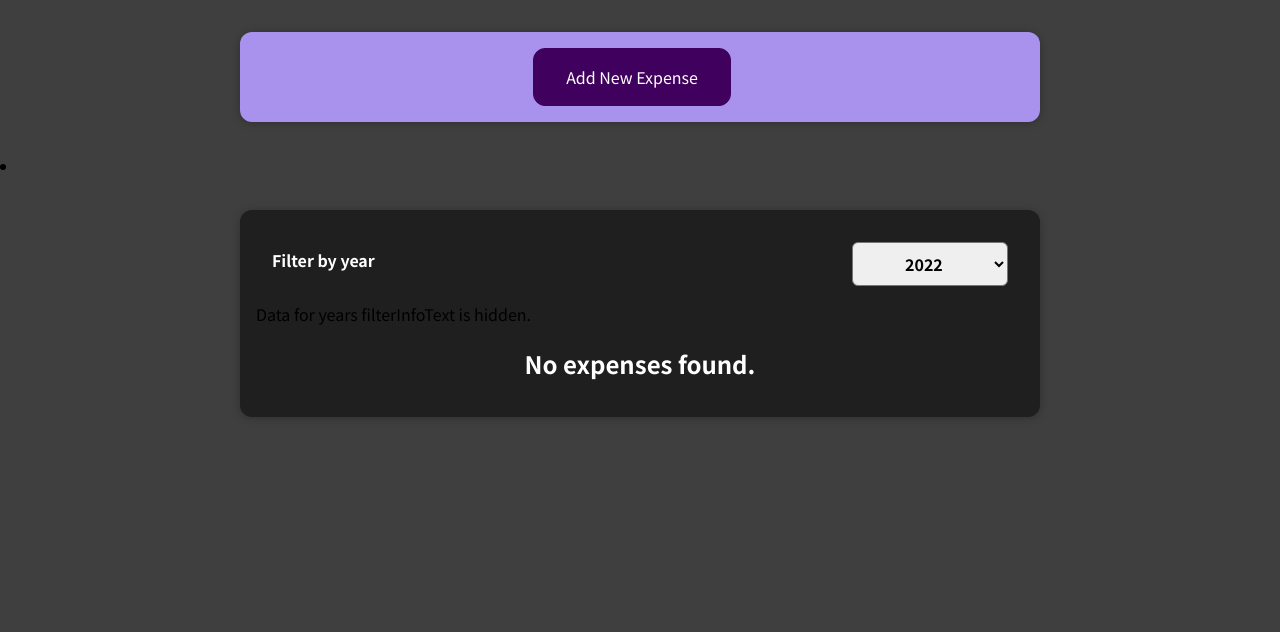
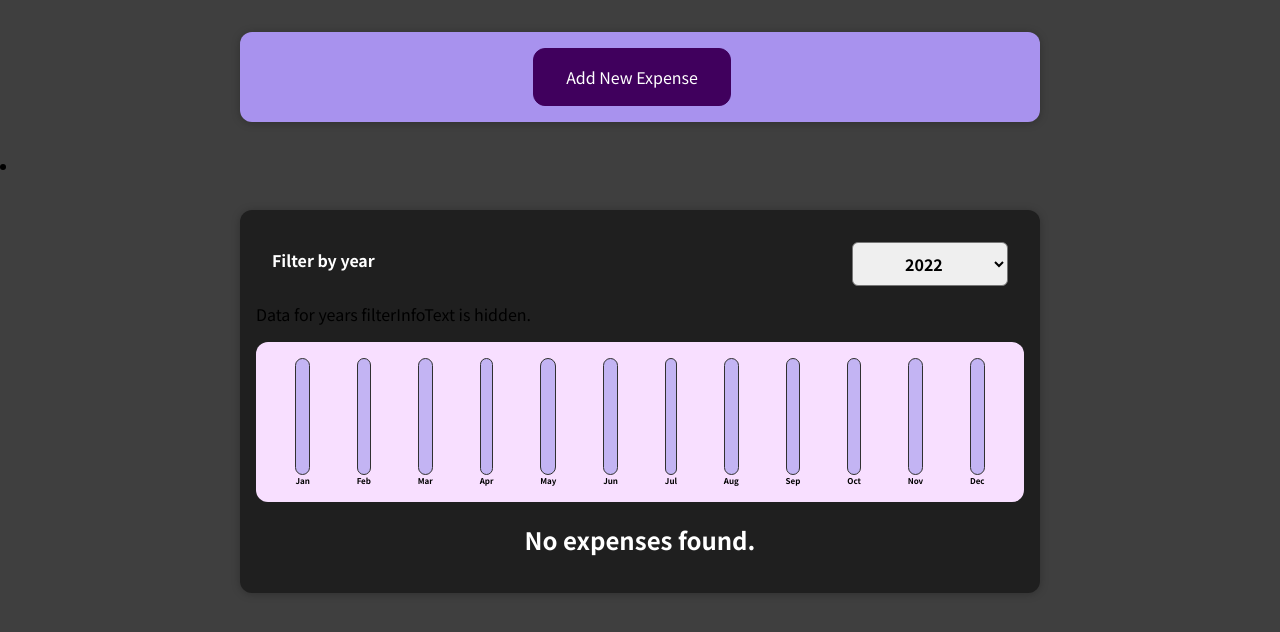
Before and after one commit to socool/udemy-react-complete-guide-code, a React (Create React App) app: page / in a window 1280 px wide. Shown: the top 632 px of the page. Built offline with nearby package versions, Linux system fonts and the light colour scheme.

Commit message:
add chart components

```diff
--- /dev/null
+++ b/src/components/Chart/Chart.css
@@ -0,0 +1,9 @@
+.chart {
+  padding: 1rem;
+  border-radius: 12px;
+  background-color: #f8dfff;
+  text-align: center;
+  display: flex;
+  justify-content: space-around;
+  height: 10rem;
+}
--- /dev/null
+++ b/src/components/Chart/Chart.js
@@ -0,0 +1,23 @@
+import React from "react";
+import ChartBar from "./ChartBar";
+import "./Chart.css";
+
+const Chart = (props) => {
+  const totalMaximum = Math.max(
+    ...props.dataPoints.map((dataPoint) => dataPoint.value)
+  );
+  return (
+    <div className="chart">
+      {props.dataPoints.map((dataPoint) => (
+        <ChartBar
+          value={dataPoint.value}
+          label={dataPoint.label}
+          max={totalMaximum}
+          key={dataPoint.label}
+        />
+      ))}
+    </div>
+  );
+};
+
+export default Chart;
--- /dev/null
+++ b/src/components/Chart/ChartBar.css
@@ -0,0 +1,30 @@
+.chart-bar {
+  height: 100%;
+  display: flex;
+  flex-direction: column;
+  align-items: center;
+}
+
+.chart-bar__inner {
+  height: 100%;
+  width: 100%;
+  border: 1px solid #313131;
+  border-radius: 12px;
+  background-color: #c3b4f3;
+  overflow: hidden;
+  display: flex;
+  flex-direction: column;
+  justify-content: flex-end;
+}
+
+.chart-bar__fill {
+  background-color: #4826b9;
+  width: 100%;
+  transition: all 0.3s ease-out;
+}
+
+.chart-bar__label {
+  font-weight: bold;
+  font-size: 0.5rem;
+  text-align: center;
+}
--- /dev/null
+++ b/src/components/Chart/ChartBar.js
@@ -0,0 +1,21 @@
+import React from "react";
+import "./ChartBar.css";
+
+const ChartBar = (props) => {
+  let barFillHeight = "0%";
+  if (props.maxValue > 0) {
+    barFillHeight = Math.round((props.value / props.maxValue) * 100) + "%";
+  }
+  return (
+    <div className="chart-bar">
+      <div className="chart-bar__inner">
+        <div className="chart-bar__fill" style={{ height: barFillHeight }}>
+          {props.value}
+        </div>
+      </div>
+      <div className="chart-bar__label">{props.label}</div>
+    </div>
+  );
+};
+
+export default ChartBar;
--- a/src/components/Expenses/Expenses.js
+++ b/src/components/Expenses/Expenses.js
@@ -4,6 +4,7 @@
 import ExpensesFilter from "./ExpensesFilter";
 import Card from "../UI/Card";
 import ExpensesList from "./ExpensesList";
+import ExpensesChart from "./ExpensesChart";
 
 function Expenses(props) {
   const [filterYear, setFilterYear] = useState("2022");
@@ -39,6 +40,7 @@
           onChangeFilter={filterChangeHandler}
         />
         <p>Data for years filterInfoText is hidden.</p>
+        <ExpensesChart expenses={filterExpenses} />
         <ExpensesList expenses={filterExpenses} />
       </Card>
     </li>
--- /dev/null
+++ b/src/components/Expenses/ExpensesChart.js
@@ -0,0 +1,25 @@
+import React from "react";
+import Chart from "../Chart/Chart";
+
+const ExpensesChart = (props) => {
+  const chartDataPoints = [
+    { label: "Jan", value: 0 },
+    { label: "Feb", value: 0 },
+    { label: "Mar", value: 0 },
+    { label: "Apr", value: 0 },
+    { label: "May", value: 0 },
+    { label: "Jun", value: 0 },
+    { label: "Jul", value: 0 },
+    { label: "Aug", value: 0 },
+    { label: "Sep", value: 0 },
+    { label: "Oct", value: 0 },
+    { label: "Nov", value: 0 },
+    { label: "Dec", value: 0 },
+  ];
+  for (const expense of props.expenses) {
+    const expenseMonth = expense.date.getMonth();
+    chartDataPoints[expenseMonth].value += expense.amount; // start at 0 => Jan => 0
+  }
+  return <Chart dataPoints={chartDataPoints} />;
+};
+export default ExpensesChart;
```
